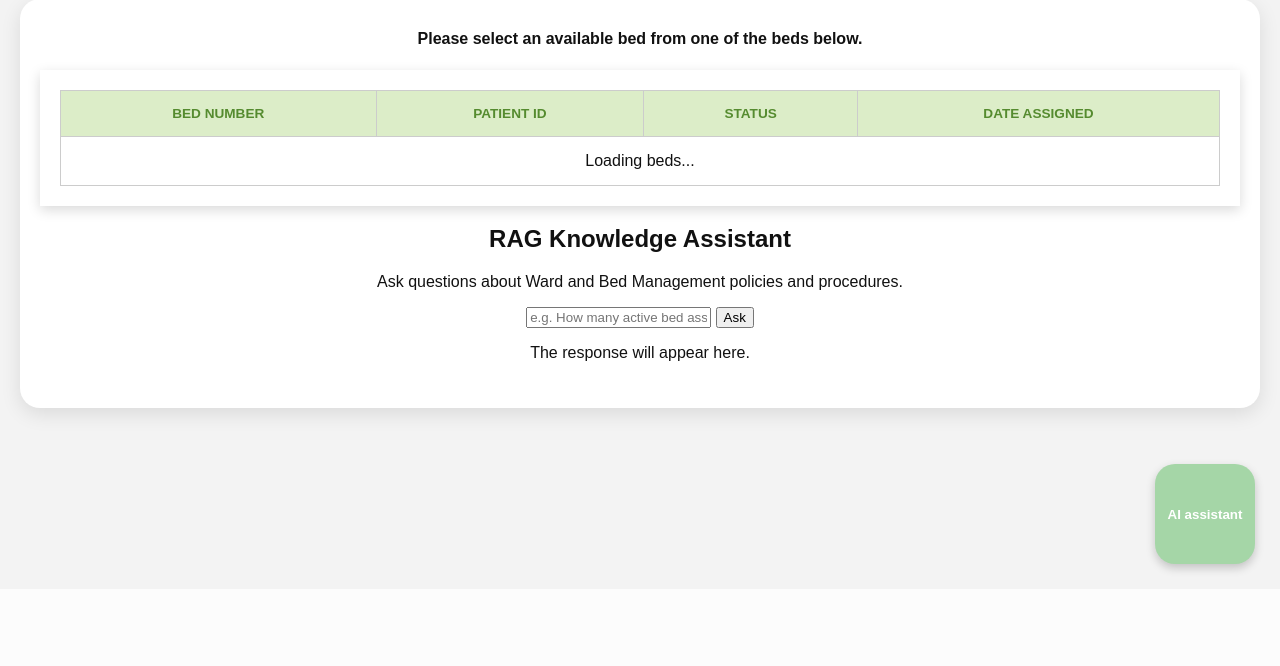
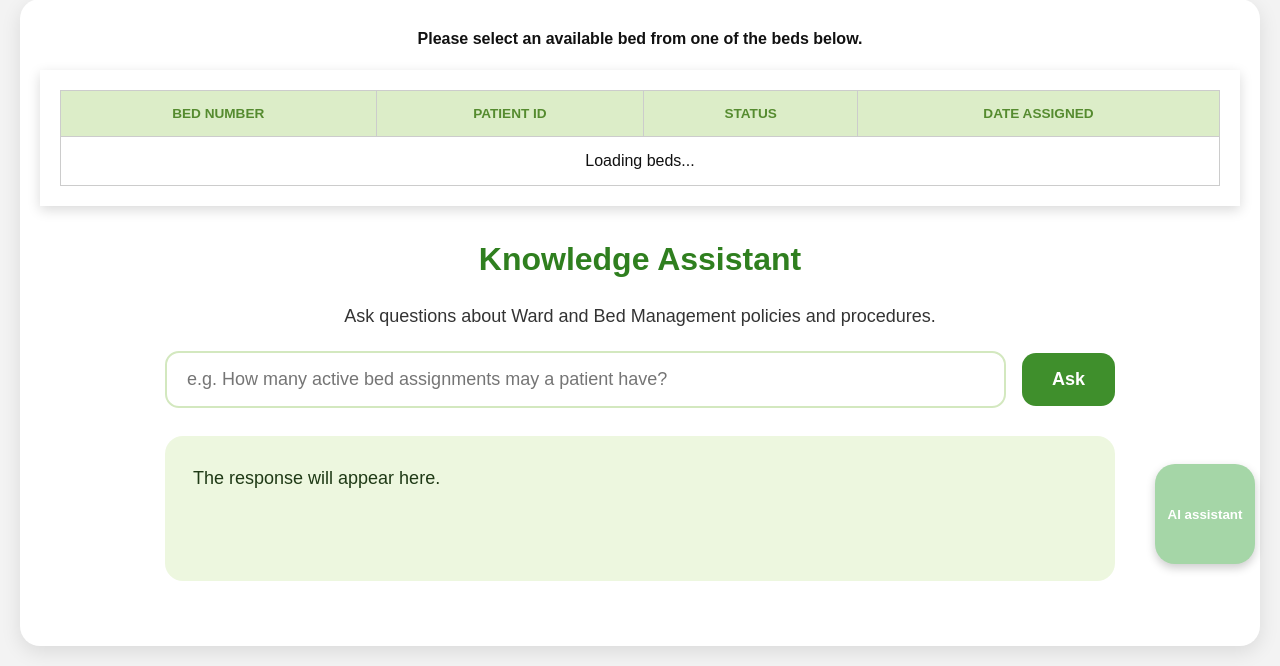
Before and after one commit to samarra-prahlad/ASD-Group24, a Flask app: template 6-brian-wardbed/frontend/templates/ward_detail.html in a window 1280 px wide. Shown: the part 211-877 px from the top of the page. Before the commit the page ends 786 px from the top, so only its background shows below. Run offline with Flask 3, Linux system fonts and the light colour scheme; the template is opened without the code that fills it, so the values that code supplies are empty.

Commit message:
Added styling for front end rag

```diff
--- a/6-brian-wardbed/frontend/templates/styles.css
+++ b/6-brian-wardbed/frontend/templates/styles.css
@@ -429,3 +429,110 @@ main {
     font-size: 16px;
     line-height: 1.5;
 }
+
+.rag-section {
+    width: 90%;
+    max-width: 950px;
+    margin: 35px auto;
+    text-align: center;
+}
+
+.rag-section h2 {
+    margin-bottom: 28px;
+    font-size: 32px;
+    font-weight: 700;
+    color: #2f7f1f;
+}
+
+.rag-description {
+    margin-bottom: 24px;
+    font-size: 18px;
+    color: #333;
+}
+
+.rag-input-row {
+    display: flex;
+    align-items: center;
+    gap: 16px;
+    width: 100%;
+}
+
+.rag-input-row input {
+    flex: 1;
+    padding: 16px 20px;
+    border: 2px solid #d3e8bf;
+    border-radius: 14px;
+    font-size: 18px;
+    outline: none;
+    background: white;
+}
+
+.rag-input-row input:focus {
+    border-color: #4b982f;
+}
+
+.rag-input-row button {
+    padding: 16px 30px;
+    border: none;
+    border-radius: 14px;
+    background: #3f8f2c;
+    color: white;
+    font-size: 18px;
+    font-weight: 700;
+    cursor: pointer;
+}
+
+.rag-input-row button:hover {
+    background: #347b24;
+}
+
+.rag-response-box {
+    margin-top: 28px;
+    padding: 28px;
+    min-height: 145px;
+    border-radius: 18px;
+    background: #edf7df;
+    text-align: left;
+}
+
+#ragResult {
+    margin: 0;
+    font-size: 18px;
+    line-height: 1.6;
+    color: #1f3a16;
+}
+
+#ragDetails {
+    margin-top: 22px;
+    padding-top: 16px;
+    border-top: 1px solid #cfe0be;
+}
+
+#ragDetails p {
+    margin: 8px 0;
+    font-size: 16px;
+    color: #2d4325;
+}
+
+#ragConfidence {
+    font-weight: 700;
+}
+
+#ragSource {
+    font-weight: 500;
+    word-break: break-word;
+}
+
+@media (max-width: 700px) {
+    .rag-input-row {
+        flex-direction: column;
+    }
+
+    .rag-input-row button {
+        width: 100%;
+    }
+
+    .rag-section h2 {
+        font-size: 26px;
+    }
+}
--- a/6-brian-wardbed/frontend/templates/ward_detail.html
+++ b/6-brian-wardbed/frontend/templates/ward_detail.html
@@ -78,7 +78,7 @@
                 </div>
             </div>
             <section class="rag-section">
-    <h2>RAG Knowledge Assistant</h2>
+    <h2>Knowledge Assistant</h2>
 
     <p class="rag-description">
         Ask questions about Ward and Bed Management policies and procedures.
```
